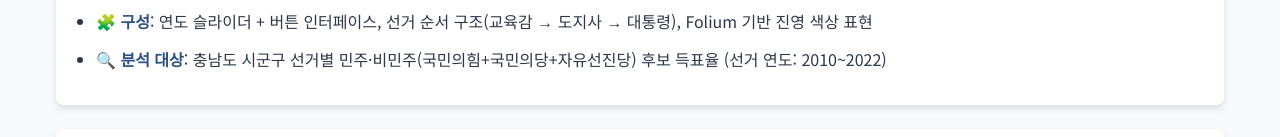
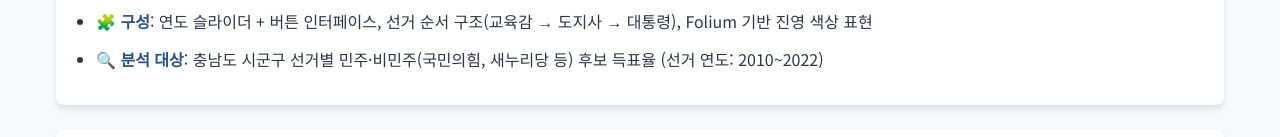
Before and after one commit to smkgun/mapping-chungnam, a plain HTML site: page index.html in a window 1280 px wide. Shown: the part 301-438 px from the top of the page. Drawn offline with Linux system fonts and the light colour scheme.

Commit message:
Update index.html

```diff
--- a/index.html
+++ b/index.html
@@ -486,7 +486,7 @@
       <ul>
         <li><strong>🎯 시각화 목표</strong>: 선거 시계열상 진보·보수 득표 패턴 변화 시각화 , 정책 선택과 정치 성향의 구조적 관계 분석</li>
         <li><strong>🧩 구성</strong>: 연도 슬라이더 + 버튼 인터페이스, 선거 순서 구조(교육감 → 도지사 → 대통령), Folium 기반 진영 색상 표현</li>
-        <li><strong>🔍 분석 대상</strong>: 충남도 시군구 선거별 민주·비민주(국민의힘+국민의당+자유선진당) 후보 득표율 (선거 연도: 2010~2022)</li>
+        <li><strong>🔍 분석 대상</strong>: 충남도 시군구 선거별 민주·비민주(국민의힘, 새누리당 등) 후보 득표율 (선거 연도: 2010~2022)</li>
       </ul>
     </div>
   </div>
```
